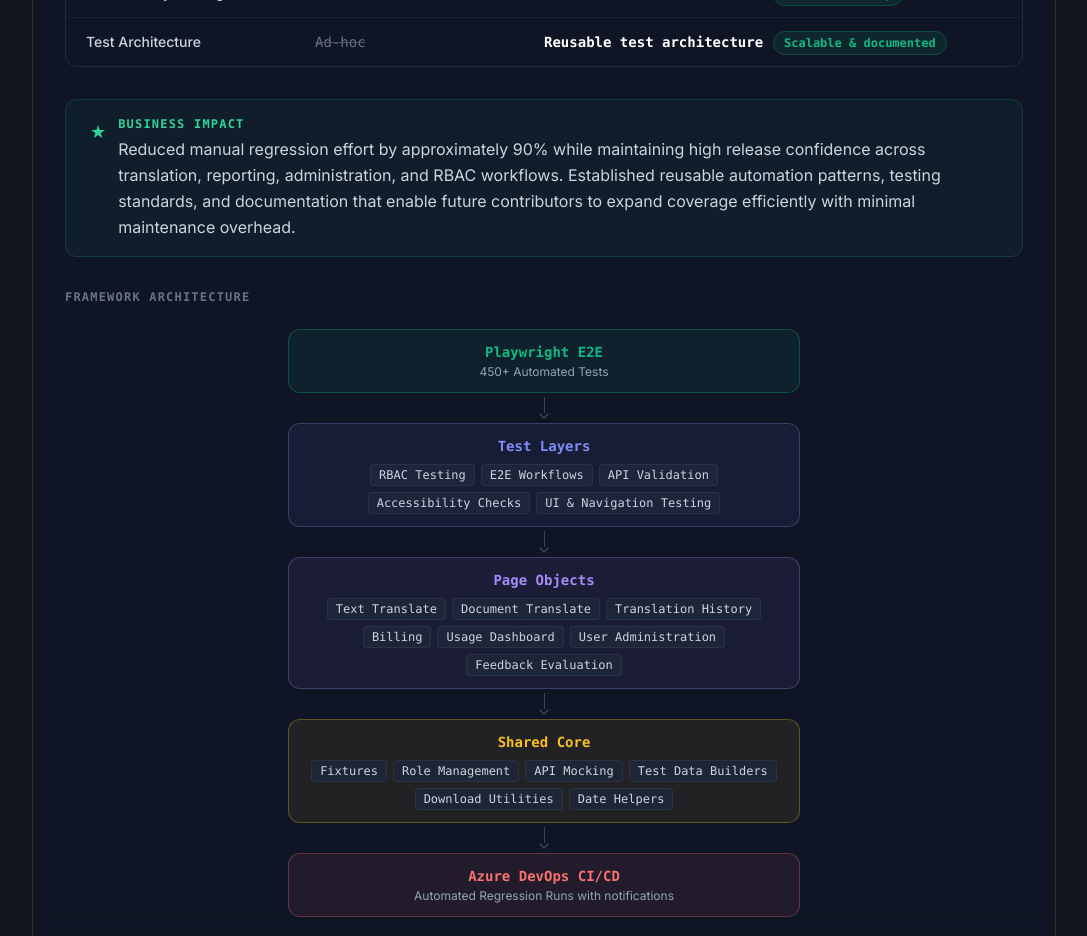
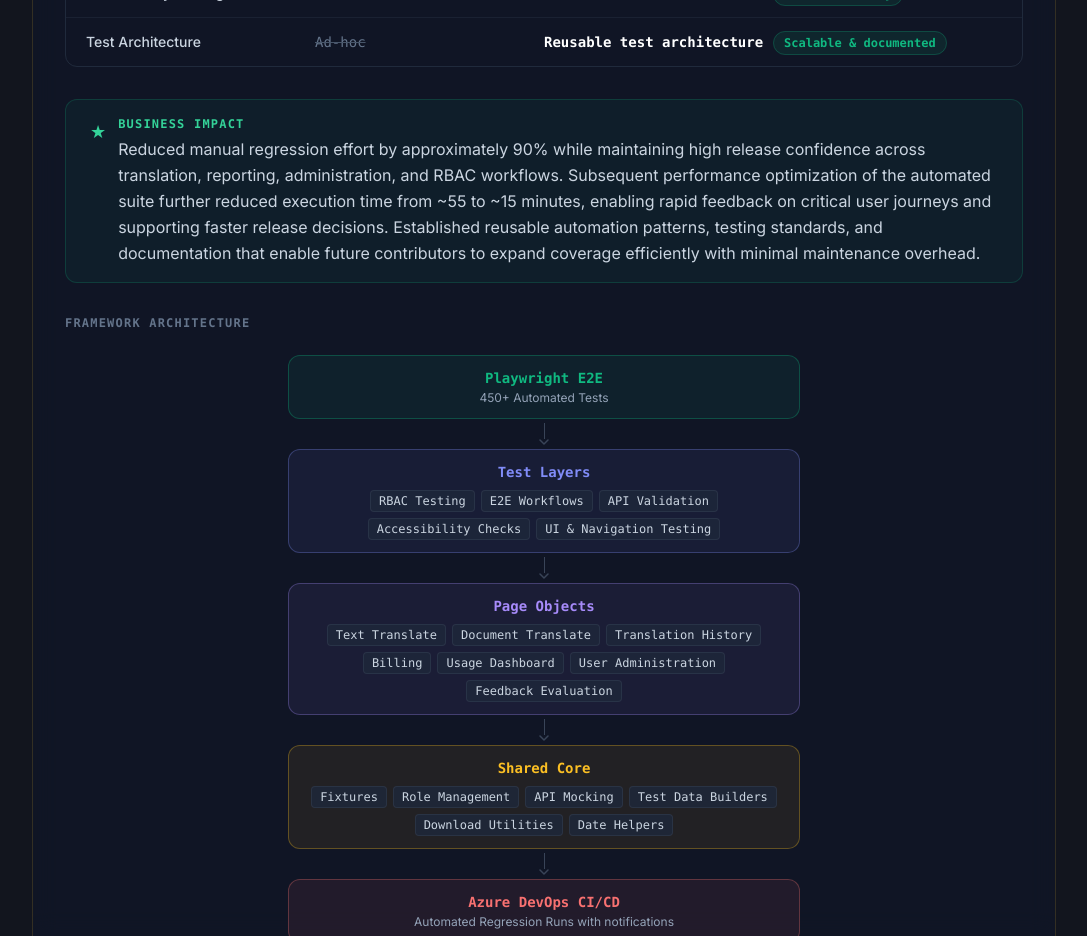
Before and after one commit to pavolhrabcak/qa-portfolio, a React (Vite) app: page /#case-study in a window 1280 px wide. Shown: the part 5300-6236 px from the top of the page, without its empty margins (96-1183 px from the left). Built offline with nearby package versions, Linux system fonts and the light colour scheme.

Commit message:
Updated Business Impact

```diff
--- a/src/data.js
+++ b/src/data.js
@@ -215,7 +215,7 @@
     { label: 'Test Architecture',      before: 'Ad-hoc',         after: 'Reusable test architecture',  delta: 'Scalable & documented'  },
   ],
   impact:
-    "Reduced manual regression effort by approximately 90% while maintaining high release confidence across translation, reporting, administration, and RBAC workflows. Established reusable automation patterns, testing standards, and documentation that enable future contributors to expand coverage efficiently with minimal maintenance overhead.",
+    "Reduced manual regression effort by approximately 90% while maintaining high release confidence across translation, reporting, administration, and RBAC workflows. Subsequent performance optimization of the automated suite further reduced execution time from ~55 to ~15 minutes, enabling rapid feedback on critical user journeys and supporting faster release decisions. Established reusable automation patterns, testing standards, and documentation that enable future contributors to expand coverage efficiently with minimal maintenance overhead.",
   tech: ['Playwright', 'TypeScript', 'Page Object Model', 'API Mocking', 'axe-core', 'GitHub Actions', 'RBAC Testing', 'E2E Automation', 'Accessibility Testing', 'AI-Assisted Development'],
 }
 
```
